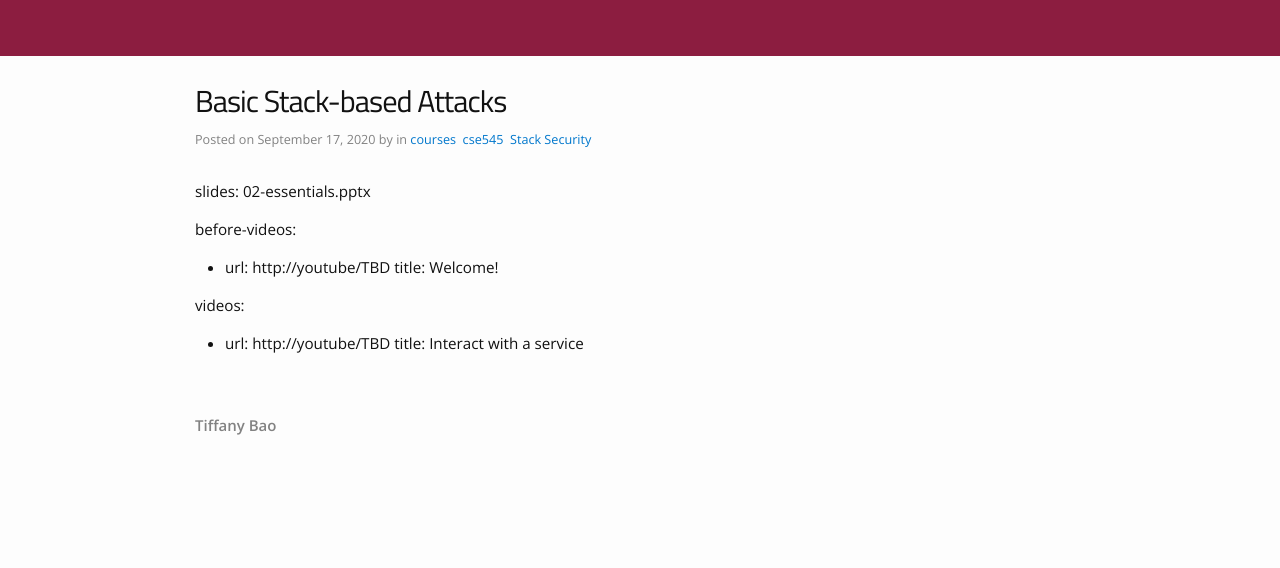
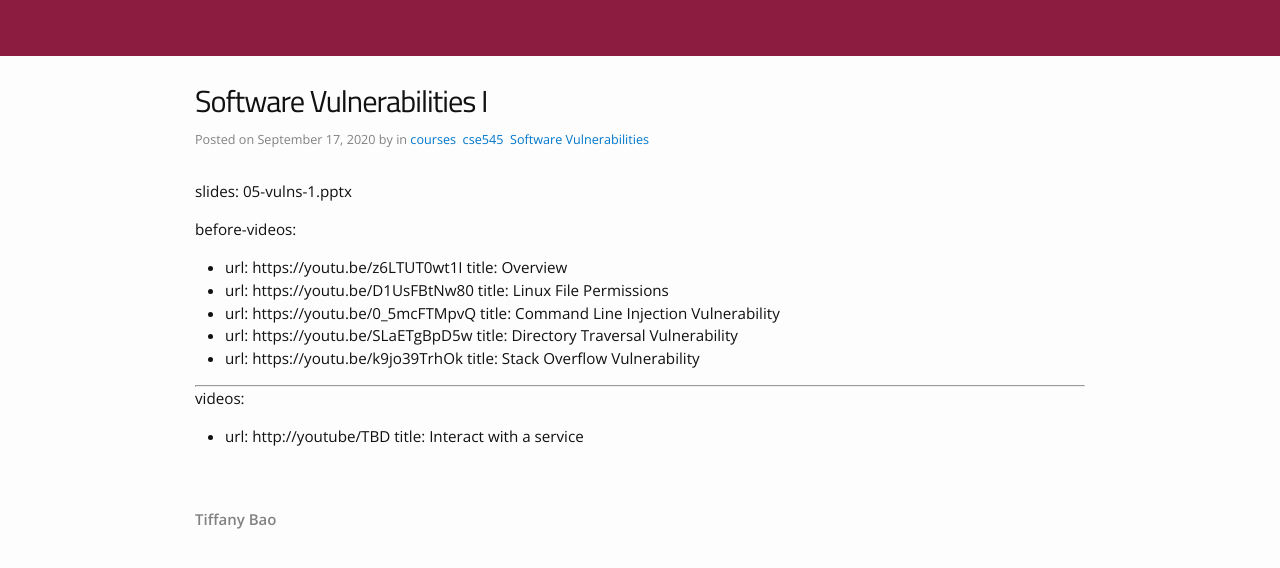
Before and after one commit to tiffanyb/tiffanyb.github.io, a Jekyll site: the page built from courses/cse545/_posts/2020-09-17-stack1.md, in a window 1280 px wide. Shown: the top 568 px of the page. Built offline with Jekyll 4.4.1, drawn with Linux system fonts in a browser that asks for light colours; our own code applies the rules of GitHub Pages for plain Markdown files.

Commit message:
week 5 videos and slides

```diff
--- a/courses/cse545/_posts/2020-09-17-stack1.md
+++ b/courses/cse545/_posts/2020-09-17-stack1.md
@@ -1,15 +1,25 @@
 ---
-category: Stack Security
+category: Software Vulnerabilities
 
-title: Basic Stack-based Attacks
+title: Software Vulnerabilities I
 
 ---
 
-slides: 02-essentials.pptx
+slides: 05-vulns-1.pptx
 
 before-videos:
-  - url: http://youtube/TBD
-    title: Welcome!
+  - url: https://youtu.be/z6LTUT0wt1I
+    title: Overview
+  - url: https://youtu.be/D1UsFBtNw80
+    title: Linux File Permissions
+  - url: https://youtu.be/0_5mcFTMpvQ
+    title: Command Line Injection Vulnerability
+  - url: https://youtu.be/SLaETgBpD5w
+    title: Directory Traversal Vulnerability
+  - url: https://youtu.be/k9jo39TrhOk
+    title: Stack Overflow Vulnerability
+
+---
 
 videos:
   - url: http://youtube/TBD
```
Also changed, not shown: 1 other file.
